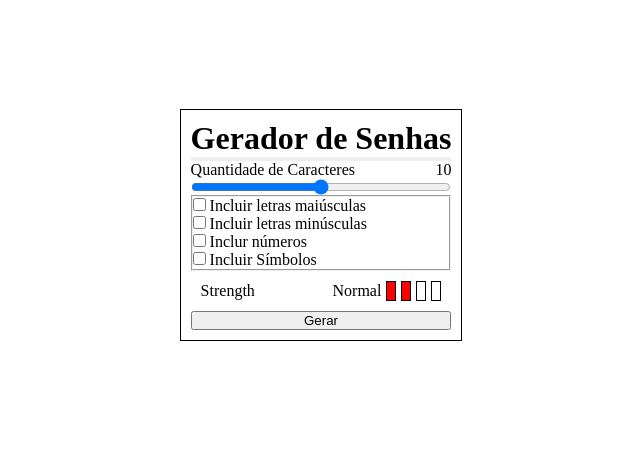
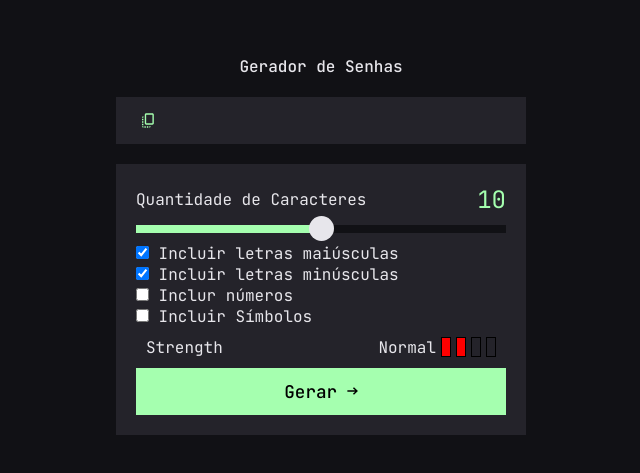
Before and after one commit to Jonas-petty/Password_Generator, a React (Vite) app: page / in a window 1280 px wide. Shown: the part 175-648 px from the top of the page, without its empty margins (319-959 px from the left). Built offline with nearby package versions, Linux system fonts and the light colour scheme.

Commit message:
adding some more style and fixing the range input

```diff
--- a/src/App.jsx
+++ b/src/App.jsx
@@ -1,6 +1,7 @@
 import React, { useState, useEffect } from 'react';
 
 import CopyButton from './components/CopyButton/index'
+import Slider from './components/Slider/index';
 import Button from './components/Button/index'
 import PasswordStrength from './components/PasswordStrength/index'
 
@@ -66,22 +67,20 @@ function App() {
         <CopyButton value={password}
           copyValue={CopyValue}/>
 
-        <label className="range_title" htmlFor="characters">Quantidade de Caracteres <span className="amount">{amount}</span></label>
-        <input type="range" name="characters" id="characters" min="0" max="20"
-          onChange={event => setAmount(event.target.value)} value={amount}/>
+        <div className="options">
+          <Slider amount={amount} setAmount={setAmount}/>
 
           <fieldset>
-          <label htmlFor="upper"><input type="checkbox" name="option" id="upper" /> Incluir letras maiúsculas</label>
-          <label htmlFor="lower"><input type="checkbox" name="option" id="lower" /> Incluir letras minúsculas</label>
+            <label htmlFor="upper"><input type="checkbox" name="option" id="upper" checked/> Incluir letras maiúsculas</label>
+            <label htmlFor="lower"><input type="checkbox" name="option" id="lower" checked/> Incluir letras minúsculas</label>
             <label htmlFor="number"><input type="checkbox" name="option" id="number" /> Inclur números</label>
             <label htmlFor="simbols"><input type="checkbox" name="option" id="simbols" /> Incluir Símbolos</label>
           </fieldset>
-
           <PasswordStrength
             level={level}/>
-
           <Button text={"Gerar"}
             onClickFunction={generatePassword}/>
+        </div>
 
       </div>
     </div>
--- a/src/components/Button/index.jsx
+++ b/src/components/Button/index.jsx
@@ -1,8 +1,12 @@
-import React, { useState } from 'react';
+import React from 'react';
+
+import Arrow from '../../assets/arrow.svg'
+
+import "./style.css"
 
 function Button(props) {
     return (
-        <button onClick={props.onClickFunction}>{props.text}</button>
+        <button onClick={props.onClickFunction}>{props.text} <img src={Arrow} alt="" /></button>
      );
 }
 
--- /dev/null
+++ b/src/components/Button/style.css
@@ -0,0 +1,25 @@
+button {
+    font-family: 'JetBrains Mono', monospace;
+    font-weight: 500;
+    cursor: pointer;
+    background-color: #A5FFAF;
+    font-size: 1.1rem;
+    border: 2px solid #A5FFAF;
+    padding: 10px;
+
+    display: flex;
+    align-items: center;
+    justify-content: center;
+
+    transition: 0.2s;
+}
+
+button > img {
+    height: 8px;
+    margin-left: 10px;
+}
+
+button:hover {
+    background-color: transparent;
+    color: #A5FFAF;
+}
--- a/src/components/CopyButton/index.jsx
+++ b/src/components/CopyButton/index.jsx
@@ -1,11 +1,13 @@
 import React from 'react';
+
+import CopyIcon from '../../assets/copy.svg'
 
 import './style.css'
 
 function CopyButton(props) {
 
     return (
-        <button onClick={props.copyValue}>{props.value}</button>
+        <button className='copy_button' onClick={props.copyValue}>{props.value} <img src={CopyIcon} alt="imagem" /></button>
      );
 }
 export default CopyButton;
--- a/src/components/CopyButton/style.css
+++ b/src/components/CopyButton/style.css
@@ -0,0 +1,21 @@
+.copy_button {
+    cursor: pointer;
+
+    display: flex;
+    align-items: center;
+    justify-content: space-between;
+    padding: 15px;
+
+    font-size: 1.2rem;
+    background-color: #24232A;
+    border: 1px solid #24232A;
+    color: #E7E6EB;
+}
+
+.copy_button > img {
+    height: 15px;
+}
+
+.copy_button:hover {
+    background-color: #2d2c34;
+}
--- /dev/null
+++ b/src/components/Slider/index.jsx
@@ -0,0 +1,24 @@
+import React from 'react';
+
+import './style.css'
+
+function Slider({amount, setAmount}) {
+
+    function handleInput(event) {
+        const myInput = event.target
+        const value = (myInput.value - myInput.min) / (myInput.max - myInput.min) * 100
+        myInput.style.background = `linear-gradient(to right, #A5FFAF 0%, #A5FFAF ${value}%, #111115 ${value}%, #111115 100%)`
+    }
+
+
+    return (
+        <>
+            <label className="range_title" htmlFor="characters">Quantidade de Caracteres <span className="amount">{amount}</span></label>
+            <input className='range' type="range" name="characters" id="characters" min="0" max="20"
+                onChange={event => setAmount(event.target.value)} value={amount}
+                onInput={event => handleInput(event)}/>
+        </>
+     );
+}
+
+export default Slider;
--- /dev/null
+++ b/src/components/Slider/style.css
@@ -0,0 +1,22 @@
+.range {
+  cursor: pointer;
+  background: linear-gradient(to right, #A5FFAF 0%, #A5FFAF 50%, #111115 50%, #111115 100%);
+  height: 8px;
+  outline: none;
+  -webkit-appearance: none;
+  margin-bottom: 10px;
+}
+
+  .range::-webkit-slider-thumb {
+    -webkit-appearance: none;
+    width: 25px;
+    height: 25px;
+    background-color: #E7E6EB;
+    border-radius: 50%;
+    transition: 0.2s;
+  }
+
+  .range::-webkit-slider-thumb:hover {
+    background-color: #111115;
+    border: 2px solid #A5FFAF;
+  }
--- a/src/index.css
+++ b/src/index.css
@@ -1,7 +1,17 @@
+@import url('https://fonts.googleapis.com/css2?family=JetBrains+Mono:ital,wght@0,100;0,200;0,300;0,400;0,500;0,600;0,700;0,800;1,100;1,200;1,300;1,400;1,500;1,600;1,700;1,800&display=swap');
+
 * {
   margin: 0;
   padding: 0;
   box-sizing: border-box;
+}
+
+body {
+  background-color: #111115;
+  color: #E7E6EB;
+  font-family: monospace;
+  padding: 20px;
+  font-family: 'JetBrains Mono', monospace;
 }
 
 .container {
@@ -13,21 +23,44 @@
 
 }
 
+h1 {
+  text-align: center;
+  font-size: 1rem;
+  font-weight: 500;
+  margin-bottom: 20px;
+}
+
 .content {
-  border: 1px solid black;
-  padding: 10px;
+  padding: 20px;
 
   display: flex;
   flex-direction: column;
+  width: 450px;
+}
+
+.options {
+  background-color: #24232A;
+  margin-top: 20px;
+  display: flex;
+  flex-direction: column;
+  padding: 20px;
 }
 
 .range_title {
+  font-size: 1rem;
   display: flex;
   align-items: center;
   justify-content: space-between;
+  margin-bottom: 10px;
+}
+
+.amount {
+  font-size: 1.5rem;
+  color: #A5FFAF;
 }
 
 fieldset {
+  border: none;
   display: flex;
   flex-direction: column;
 }
```
Also changed, not shown: src/assets/arrow.svg (added), src/assets/copy.svg (added). Lines whose indentation alone changed are shown as unchanged.
